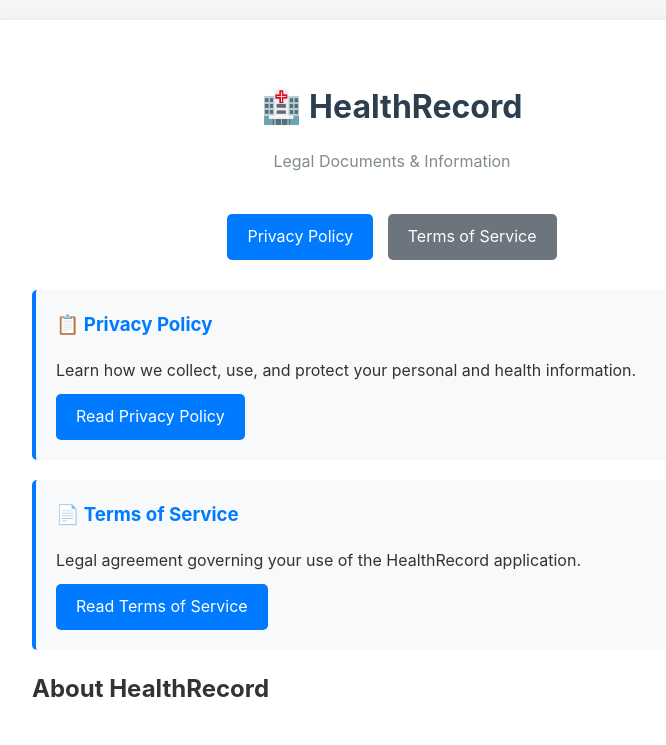
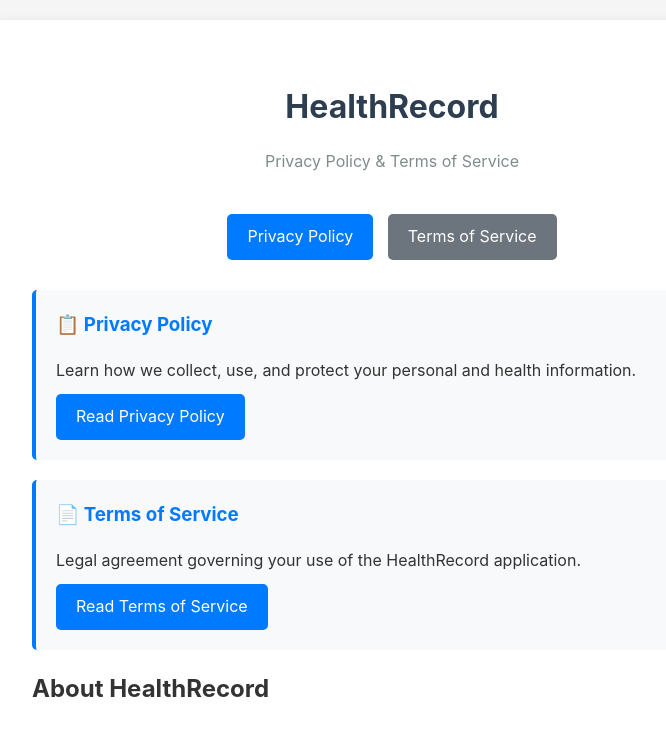
Before and after one commit to focusstar/WebPage, a plain HTML site: page index.html in a window 1280 px wide. Shown: the top 745 px of the page, without its empty margins (248-914 px from the left). Drawn offline with Linux system fonts and the light colour scheme.

Commit message:
Remove WebPage title and improve SEO meta tags

```diff
--- a/index.html
+++ b/index.html
@@ -3,7 +3,10 @@
 <head>
     <meta charset="UTF-8">
     <meta name="viewport" content="width=device-width, initial-scale=1.0">
-    <title>HealthRecord - Legal Documents</title>
+    <meta name="description" content="HealthRecord Privacy Policy and Terms of Service - Legal documents for the HealthRecord mobile application">
+    <meta name="robots" content="index, follow">
+    <meta name="author" content="HealthRecord">
+    <title>HealthRecord Privacy Policy & Terms of Service</title>
     <style>
         body {
             font-family: -apple-system, BlinkMacSystemFont, 'Segoe UI', Roboto, Oxygen, Ubuntu, Cantarell, sans-serif;
@@ -88,8 +91,8 @@
 </head>
 <body>
     <div class="container">
-        <h1>🏥 HealthRecord</h1>
-        <p class="subtitle">Legal Documents & Information</p>
+        <h1>HealthRecord</h1>
+        <p class="subtitle">Privacy Policy & Terms of Service</p>
 
         <div style="text-align: center; margin: 30px 0;">
             <a href="privacy-policy" class="btn">Privacy Policy</a>
```
